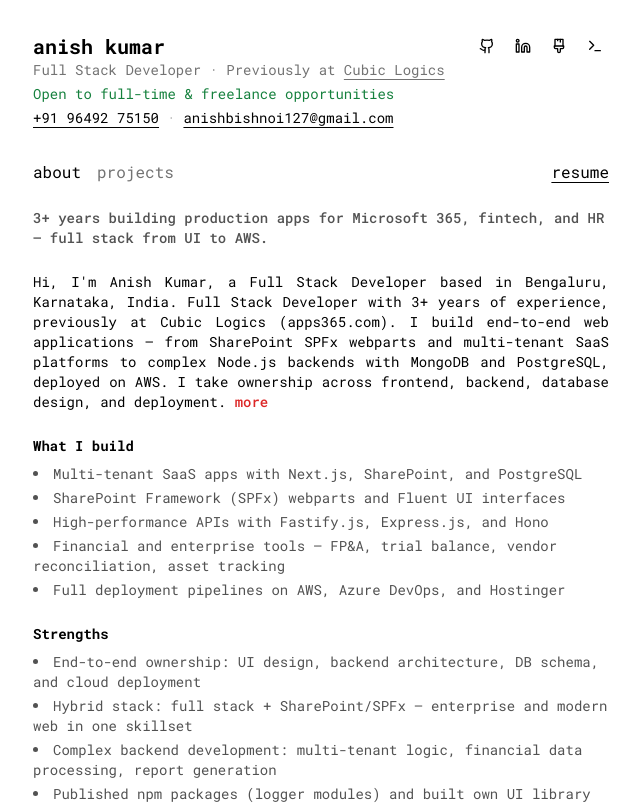
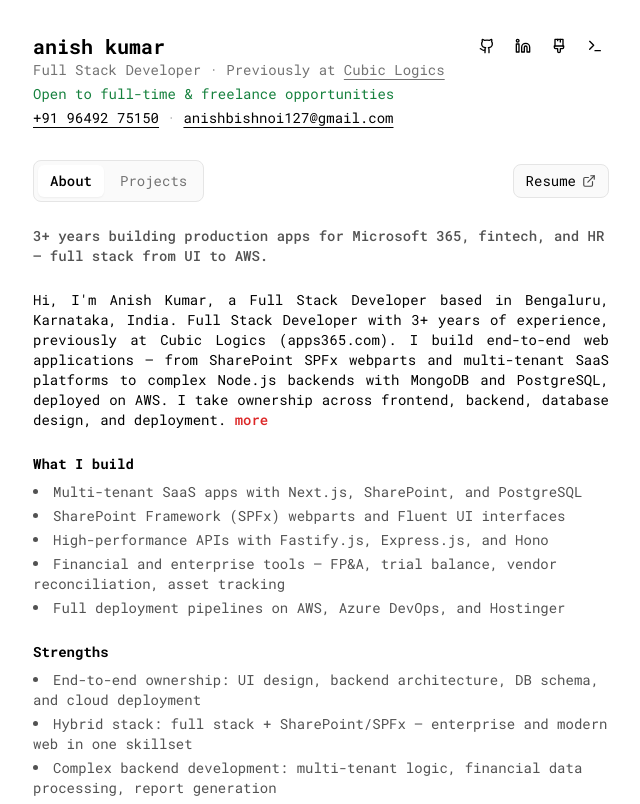
Before and after one commit to anishkumar127/me, a Next.js app: page / in a window 1280 px wide. Shown: the top 804 px of the page, without its empty margins (319-959 px from the left). Built offline with nearby package versions, Linux system fonts and the light colour scheme.

Commit message:
feat: enhance Topbar component with improved navigation layout and add ResumeIcon for better user experience

```diff
--- a/app/components/topbar.tsx
+++ b/app/components/topbar.tsx
@@ -100,19 +100,25 @@ export default function Topbar({ resumeLink }: { resumeLink?: string }) {
           ></div>
         </div>
       </div>
-      <nav className="mb-6 flex justify-between items-center">
-        <div className="flex flex-row space-x-4">
+      <nav className="mb-6 flex flex-wrap justify-between items-center gap-3">
+        <div
+          className="inline-flex items-center gap-1 rounded-lg border border-neutral-200 dark:border-neutral-700 p-1 bg-neutral-50 dark:bg-neutral-900/60"
+          role="tablist"
+          aria-label="Site navigation"
+        >
           {Object.entries(navItems).map(([path, { name }]) => {
             const isActive = path === pathname;
             return (
               <Link
                 key={path}
                 href={path}
+                role="tab"
+                aria-selected={isActive}
                 className={clsx(
-                  "transition-all hover:text-neutral-800 dark:hover:text-neutral-200 flex align-middle",
-                  {
-                    "text-neutral-500": !isActive,
-                  },
+                  "px-3 py-1.5 rounded-md text-sm transition-all capitalize",
+                  isActive
+                    ? "bg-white dark:bg-neutral-800 text-black dark:text-white font-medium shadow-sm"
+                    : "text-neutral-500 hover:text-neutral-800 dark:hover:text-neutral-200 hover:bg-neutral-100 dark:hover:bg-neutral-800",
                 )}
               >
                 {name}
@@ -122,16 +128,15 @@ export default function Topbar({ resumeLink }: { resumeLink?: string }) {
         </div>
         {resumeLink ? (
           <a
-            className="underline underline-offset-4"
+            className="inline-flex items-center gap-1.5 px-3 py-1.5 rounded-lg text-sm border border-neutral-200 dark:border-neutral-700 bg-neutral-50 dark:bg-neutral-900/60 hover:bg-neutral-100 dark:hover:bg-neutral-800 transition-colors capitalize"
             rel="noopener noreferrer"
             target="_blank"
             href={resumeLink}
           >
             resume
+            <ResumeIcon />
           </a>
-        ) : (
-          <span className="text-neutral-400 text-sm">resume</span>
-        )}
+        ) : null}
       </nav>
     </header>
   );
@@ -209,6 +214,28 @@ function LinkedinIcon() {
   );
 }
 
+function ResumeIcon() {
+  return (
+    <svg
+      xmlns="http://www.w3.org/2000/svg"
+      width="14"
+      height="14"
+      viewBox="0 0 24 24"
+      fill="none"
+      stroke="currentColor"
+      strokeWidth="2"
+      strokeLinecap="round"
+      strokeLinejoin="round"
+      className="shrink-0 opacity-70"
+      aria-hidden="true"
+    >
+      <path d="M15 3h6v6" />
+      <path d="M10 14 21 3" />
+      <path d="M18 13v6a2 2 0 0 1-2 2H5a2 2 0 0 1-2-2V8a2 2 0 0 1 2-2h6" />
+    </svg>
+  );
+}
+
 function TerminalIcon() {
   return (
     <svg
```
Also changed, not shown: graphify-out/GRAPH_REPORT.md (+12 -12 lines), graphify-out/cache/stat-index.json (+1 -1 lines), graphify-out/graph.html (+4 -4 lines), graphify-out/graph.json, graphify-out/manifest.json.
